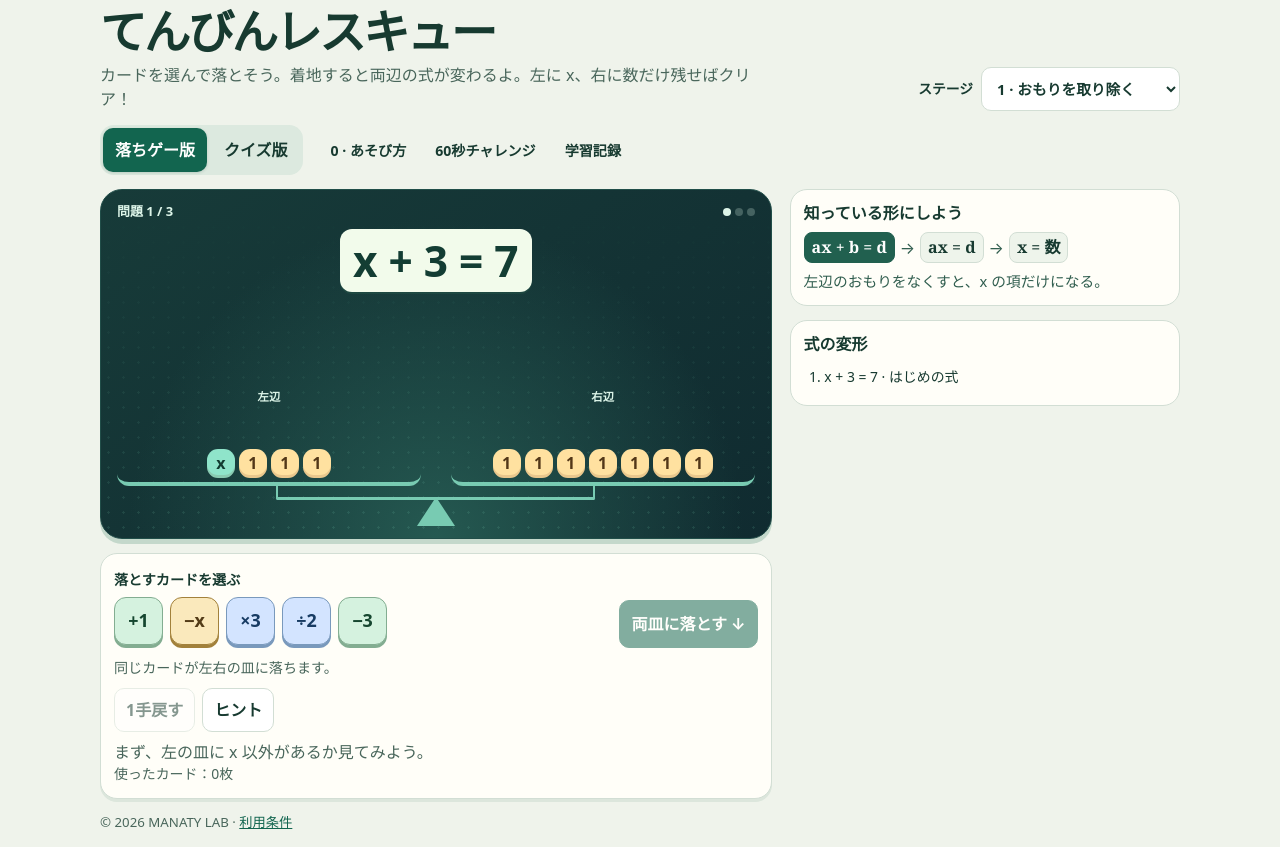
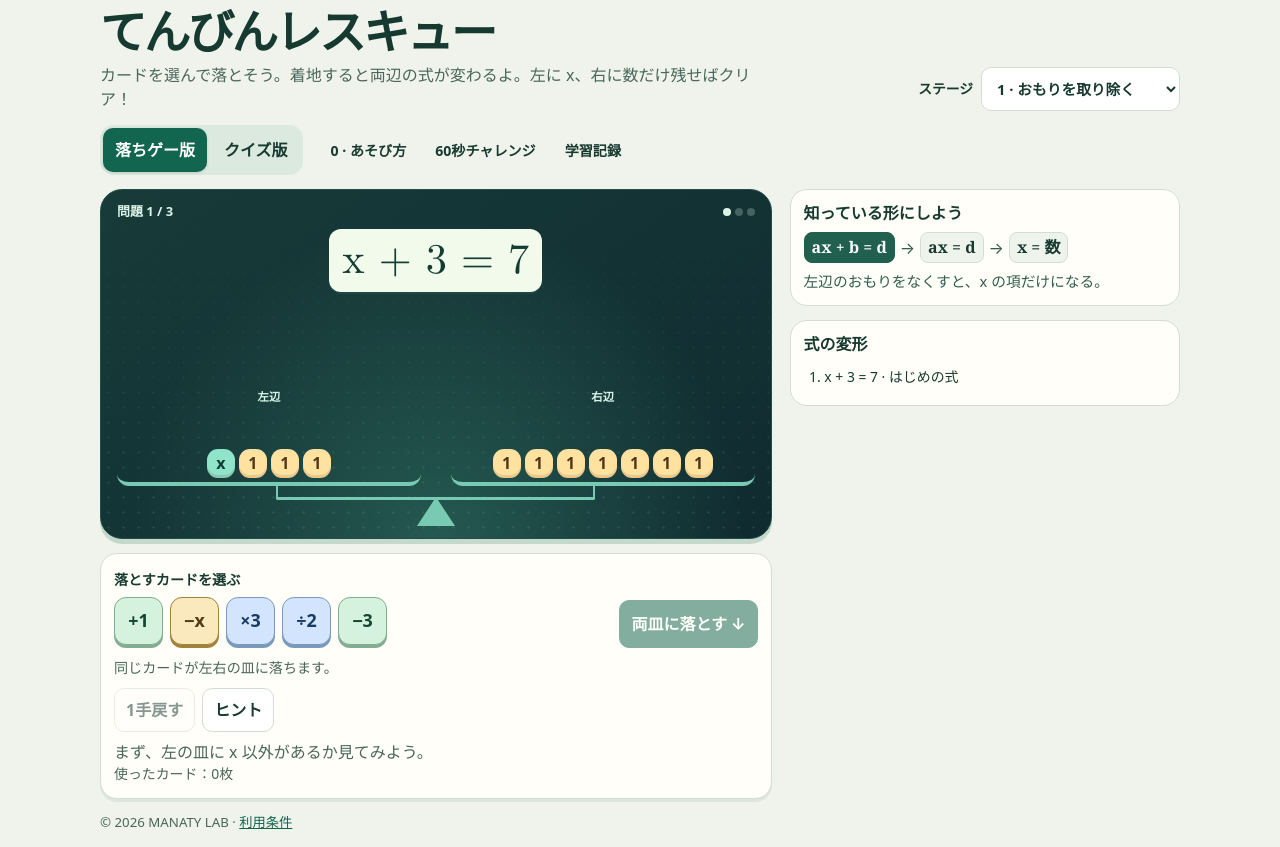
Before and after one commit to manaty-bit/balance-rescue, a plain HTML site: page index.html in a window 1280 px wide. Shown: the part 74-921 px from the top of the page. Drawn offline with Linux system fonts and the light colour scheme.

Commit message:
Use Latin Modern Math for the main equation

```diff
--- a/index.html
+++ b/index.html
@@ -5,6 +5,13 @@
 <meta name="viewport" content="width=device-width, initial-scale=1">
 <title>てんびんレスキュー | MANATY LAB</title>
 <style>
+@font-face {
+  font-family: "Latin Modern Math";
+  src: url("./fonts/latinmodern-math.otf") format("opentype");
+  font-weight: 400;
+  font-style: normal;
+  font-display: swap;
+}
 :root {
   color-scheme: light;
   font: 16px/1.5 system-ui, -apple-system, "Hiragino Sans", "Yu Gothic", sans-serif;
@@ -105,7 +112,7 @@ button:not(:disabled):active { transform: translateY(1px); }
   color: #133d33;
   background: #fffdfa;
   box-shadow: 0 2px 0 #42846028;
-  font: 700 clamp(1.52rem, 4.5vw, 2.65rem)/1.25 system-ui, sans-serif;
+  font: 400 clamp(1.52rem, 4.5vw, 2.65rem)/1.25 "Latin Modern Math", var(--math);
   text-align: center;
   overflow-wrap: anywhere;
 }
```
Also changed, not shown: fonts/GUST-FONT-LICENSE.txt (added), fonts/LPPL-1.3c.txt (added), fonts/Latin-Modern-Math-README.txt (added), fonts/latinmodern-math.otf (added).
